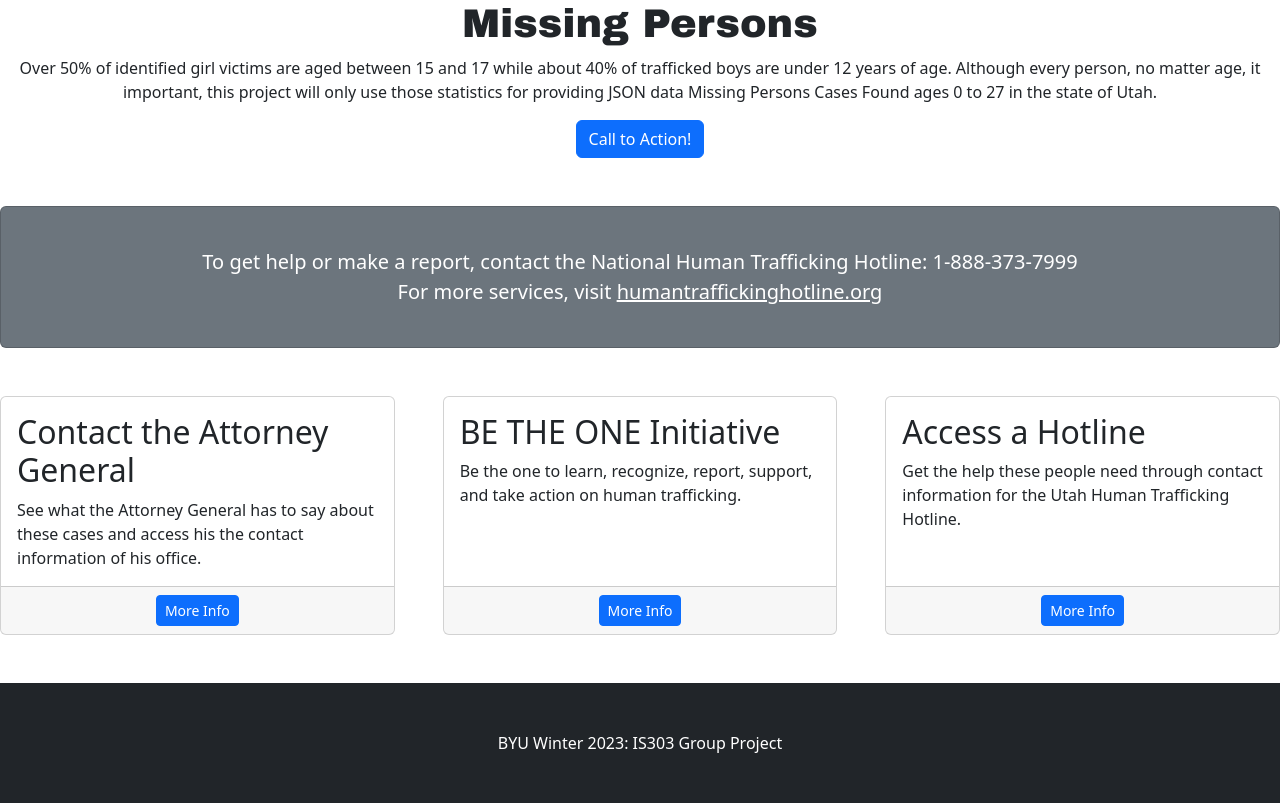
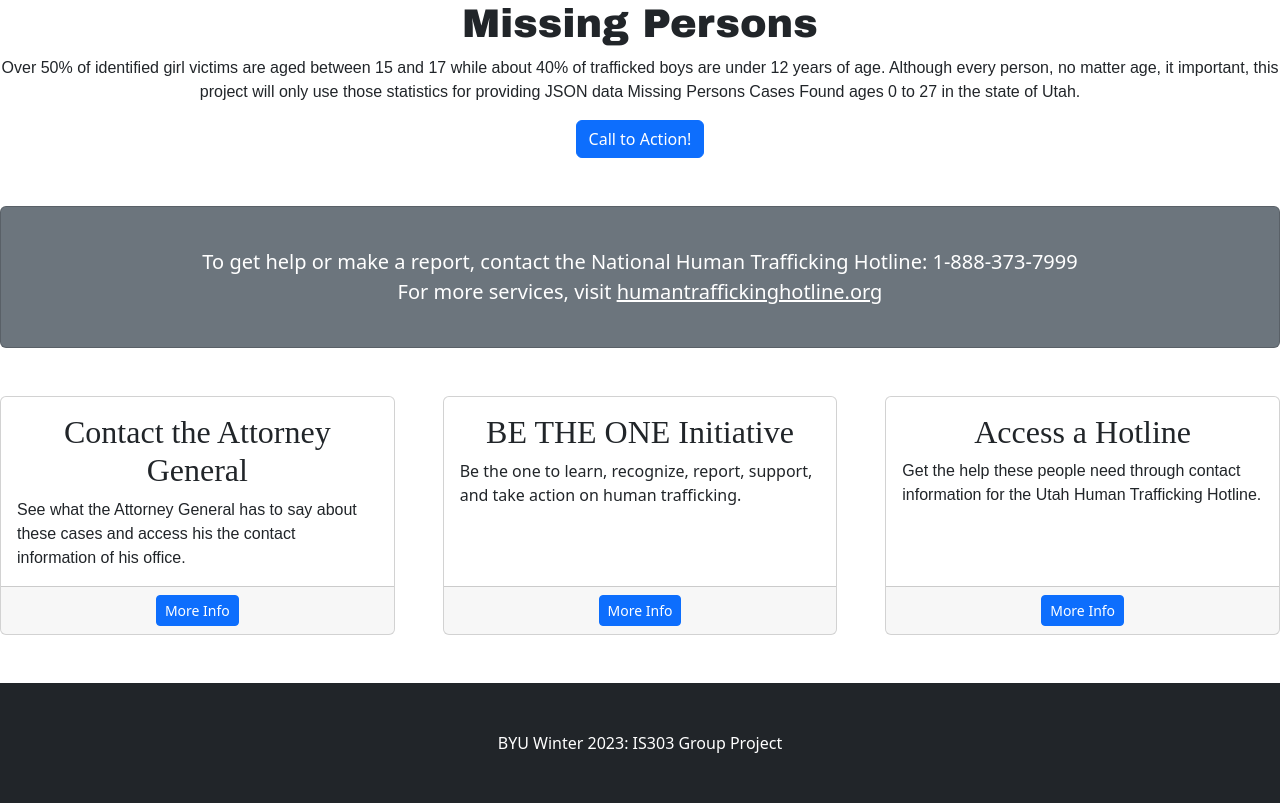
Before and after one commit to len10188/missingPersonsGroup, a Django app: page / in a window 1280 px wide. Shown: the part 56-859 px from the top of the page. Run offline with Django 4.2, Linux system fonts and the light colour scheme; some libraries are stand-ins or nearby versions.

Commit message:
updating index

```diff
--- a/missingPersonsGroup/templates/landingPage/index.html
+++ b/missingPersonsGroup/templates/landingPage/index.html
@@ -8,10 +8,8 @@
             <div>
                 <!-- class="col-lg-5" -->
                 <!-- style="width:38%"-->
-                <div>
-                    <h1 class="font-weight-light" style="text-align:center; font-family:Arial Black;">Missing Persons</h1>
-                </div>
-                <p style="text-align:center;">Over 50% of identified girl victims are aged between 15 and 17 while about 40% of trafficked boys are under 12 years of age. Although every person, no matter age, it important, this project will only use those statistics for providing JSON data Missing Persons Cases Found ages 0 to 27 in the state of Utah.</p>
+                <h1 class="font-weight-light" style="text-align:center; font-family:Arial Black;">Missing Persons</h1>
+                <p style="text-align:center; font-family:Arial;">Over 50% of identified girl victims are aged between 15 and 17 while about 40% of trafficked boys are under 12 years of age. Although every person, no matter age, it important, this project will only use those statistics for providing JSON data Missing Persons Cases Found ages 0 to 27 in the state of Utah.</p>
                 <div style="text-align:center;">
                     <a class="btn btn-primary" href="/database">Call to Action!</a>
                 </div>
@@ -28,8 +26,8 @@
                 <div class="col-md-4 mb-5">
                     <div class="card h-100">
                         <div class="card-body">
-                            <h2 class="card-title">Contact the Attorney General</h2>
-                            <p class="card-text">See what the Attorney General has to say about these cases and access his the contact information of his office.</p>
+                            <h2 class="card-title" style="font-family:Arial Rounded MT Bold; text-align:center;">Contact the Attorney General</h2>
+                            <p class="card-text" style="font-family:Arial;">See what the Attorney General has to say about these cases and access his the contact information of his office.</p>
                         </div>
                         <div class="card-footer" style="text-align:center;"><a class="btn btn-primary btn-sm" href="https://attorneygeneral.utah.gov/initiatives/human-trafficking/" target="_blank">More Info</a></div>
                     </div>
@@ -37,8 +35,8 @@
                 <div class="col-md-4 mb-5">
                     <div class="card h-100">
                         <div class="card-body">
-                            <h2 class="card-title">BE THE ONE Initiative</h2>
-                            <p class="card-text">Be the one to learn, recognize, report, support, and take action on human trafficking.</p>
+                            <h2 class="card-title" style="font-family:Arial Rounded MT Bold; text-align:center;">BE THE ONE Initiative</h2>
+                            <p class="card-text" style="font-familiy:Arial;">Be the one to learn, recognize, report, support, and take action on human trafficking.</p>
                         </div>
                         <div class="card-footer" style="text-align:center;"><a class="btn btn-primary btn-sm" href="https://www.rideuta.com/news/2021/01/Human-Trafficking#:~:text=BE%20THE%20ONE%20to%20SUPPORT%20victims%20of%20human%20trafficking.&text=victims%20to%20services%3A-,Contact%20the%20National%20Human%20Trafficking%20Hotline%20at%20888%2D373%2D7888,%40aau%2Dslc.org%20" target = "_blank">More Info</a></div>
                     </div>
@@ -46,8 +44,8 @@
                 <div class="col-md-4 mb-5">
                     <div class="card h-100">
                         <div class="card-body">
-                            <h2 class="card-title">Access a Hotline</h2>
-                            <p class="card-text">Get the help these people need through contact information for the Utah Human Trafficking Hotline.</p>
+                            <h2 class="card-title" style="font-family:Arial Rounded MT Bold; text-align: center;">Access a Hotline</h2>
+                            <p class="card-text" style="font-family:Arial;">Get the help these people need through contact information for the Utah Human Trafficking Hotline.</p>
                         </div>
                         <div class="card-footer" style="text-align:center;"><a class="btn btn-primary btn-sm" href="https://humantraffickinghotline.org/en/statistics/utah" target="_blank">More Info</a></div>
                     </div>
```
Also changed, not shown: missingPersonsGroup/static/css/styles.css.
